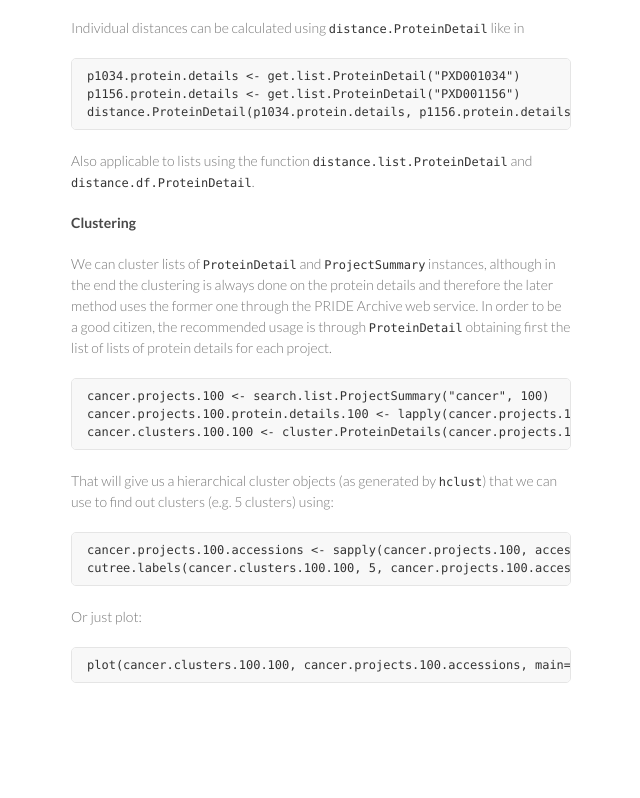
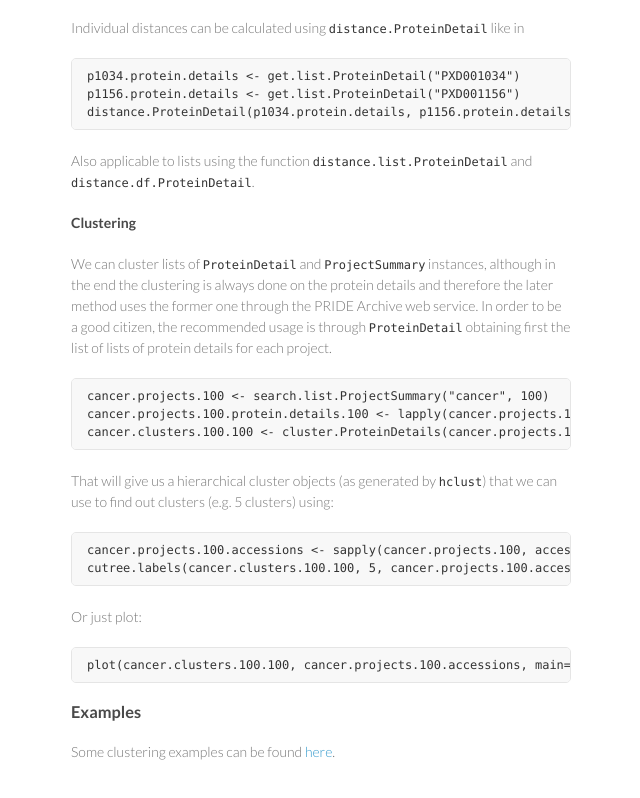
Before and after one commit to PRIDE-R/prideRcompare, a plain HTML site: page index.html in a window 1280 px wide. Shown: the part 765-1563 px from the top of the page, without its empty margins (499-1139 px from the left). Before the commit the page ends 1518 px from the top, so only its background shows below. Drawn offline with Linux system fonts and the light colour scheme.

```diff
--- a/index.html
+++ b/index.html
@@ -106,6 +106,11 @@
 
 <pre><code>plot(cancer.clusters.100.100, cancer.projects.100.accessions, main="Clustering of latest 100 cancer projects")
 </code></pre>
+
+<h3>
+<a id="examples" class="anchor" href="#examples" aria-hidden="true"><span class="octicon octicon-link"></span></a>Examples</h3>
+
+<p>Some clustering examples can be found <a href="https://github.com/PRIDE-R/pride-compare-examples">here</a>.  </p>
       </section>
       <footer>
         <p>This project is maintained by <a href="https://github.com/PRIDE-R">PRIDE-R</a></p>
```
Also changed, not shown: params.json (+1 -1 lines).
